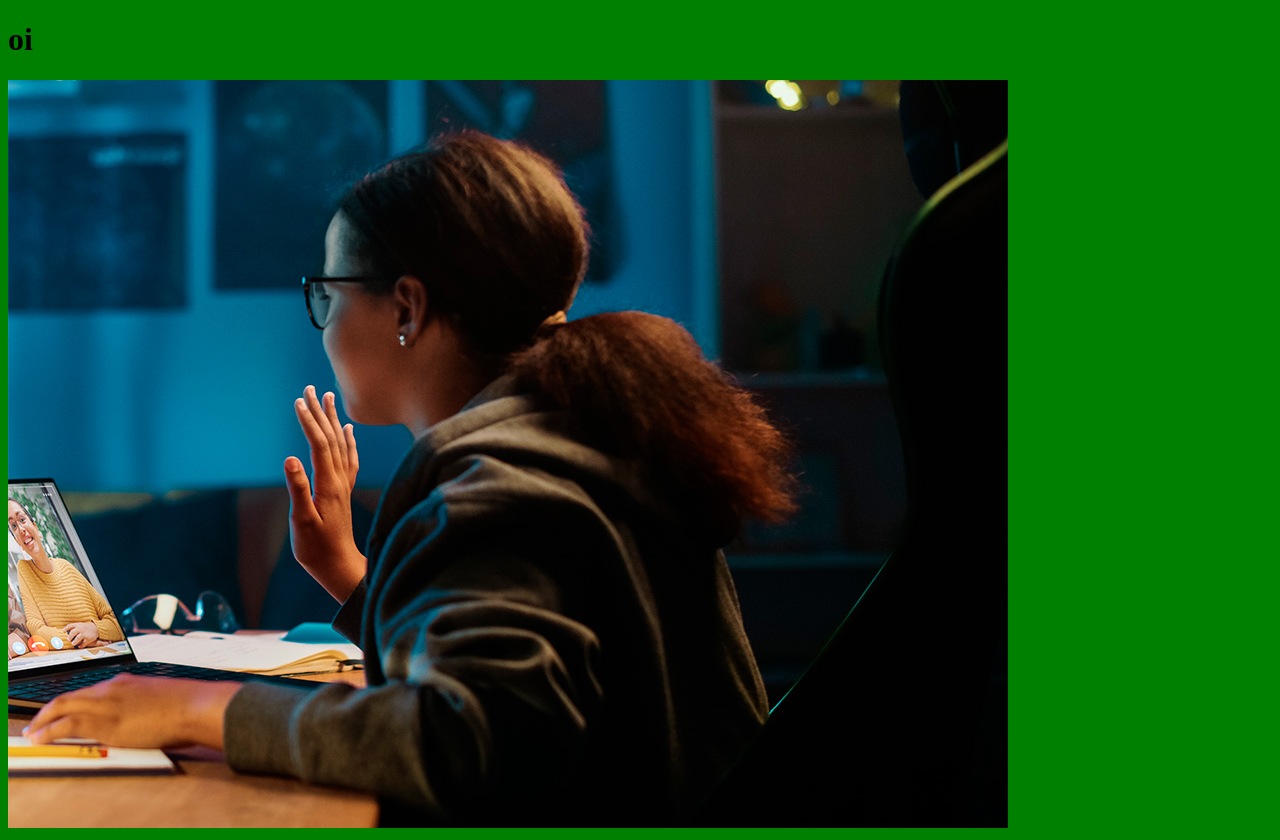
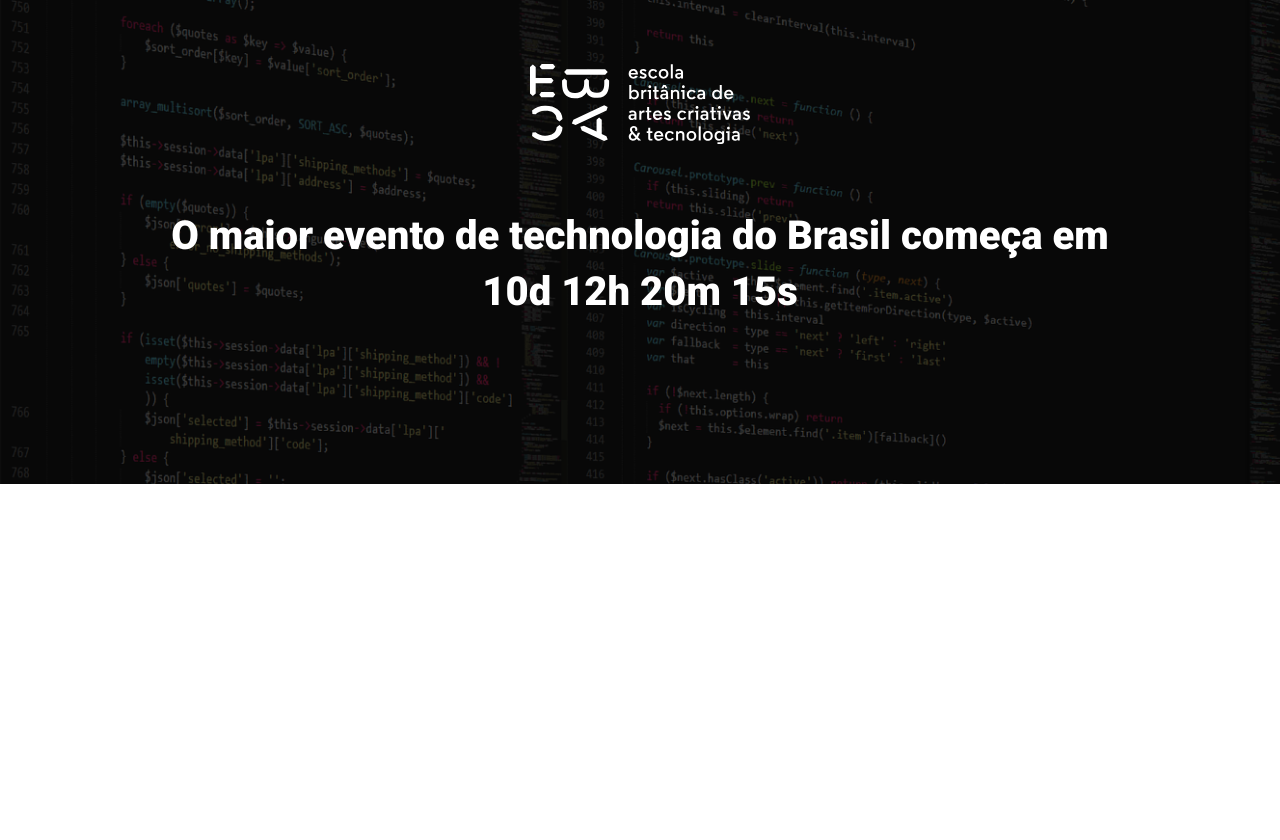
Before and after one commit to Gleison1991/ebac_tech_talks, a website built with Parcel: page src/index.html in a window 1280 px wide. After the commit the page ends 800 px from the top, so only its background shows below. Built offline with nearby package versions, Linux system fonts and the light colour scheme.

Commit message:
criando o hero

```diff
--- a/src/index.html
+++ b/src/index.html
@@ -3,12 +3,24 @@
 <head>
     <meta charset="UTF-8">
     <meta name="viewport" content="width=device-width, initial-scale=1.0">
-    <title>Document</title>
+    <title>EBAC Tech Talks</title>
+
+    <link rel="preconnect" href="https://fonts.googleapis.com">
+    <link rel="preconnect" href="https://fonts.gstatic.com" crossorigin>
+    <link href="https://fonts.googleapis.com/css2?family=Roboto:wght@400;700;900&display=swap" rel="stylesheet">
+
     <link rel="stylesheet" href="styles/main.scss">
 </head>
 <body>
-    <h1>oi</h1>
-    <img src="./images/backend.png" alt="">
+    <header class="hero">
+        <div class="container">
+            <img class="hero__logo" src="./images/ebac_logo.svg" alt="EBAC">
+            <p class="hero__text">
+                O maior evento de technologia do Brasil começa em 10d 12h 20m 15s
+            </p>
+        </div>
+    </header>
+
 </body>
 <script src="scripts/main.js"></script>
 </html>
--- /dev/null
+++ b/src/styles/_hero.scss
@@ -0,0 +1,53 @@
+.hero {
+    padding-top: 64px;
+    padding-bottom: 100px;
+    background-image: url(../images/fundo.png);
+    background-repeat:no-repeat;
+    background-size: cover;
+    position: relative;
+
+    .container {
+        position: relative;
+    }
+
+    &::before {
+        position: absolute;
+        top: 0;
+        left: 0;
+        width: 100%;
+        height: 100%;
+        background-color: #000;
+        content: '';
+        opacity: .7;
+    }
+
+    &__text {
+        margin-top: 64px;
+        margin-bottom: 64px;
+        font-size: 40px;
+        line-height: 56px;
+        color: #fff;
+        font-weight: 800;
+        text-align: center;
+    }
+
+    &__logo {
+        margin: 0 auto;
+        height: 80px;
+        display: block;
+    }
+
+    @media (max-width: 640px) {
+        padding: 40px 0;
+
+        &__logo {
+            height: 40px;
+        }
+
+        &__text {
+            font-size: 22px;
+            line-height: 24px;
+            margin: 24px 0;
+        }
+    }
+}
--- a/src/styles/main.scss
+++ b/src/styles/main.scss
@@ -1,3 +1,23 @@
-body {
-    background-color: green;
+@use 'hero';
+
+* {
+    margin: 0;
+    padding: 0;
+    box-sizing: border-box;
+    font-family: Roboto, sans-serif;
+    color: #fff;
 }
+
+.container {
+    max-width: 960px;
+    width: 100%;
+    margin: 0 auto;
+
+    @media (max-width: 640px) {
+        max-width: 80%;
+    }
+
+    @media (max-width: 1024px) {
+        max-width: 90%;
+    }
+}
```
